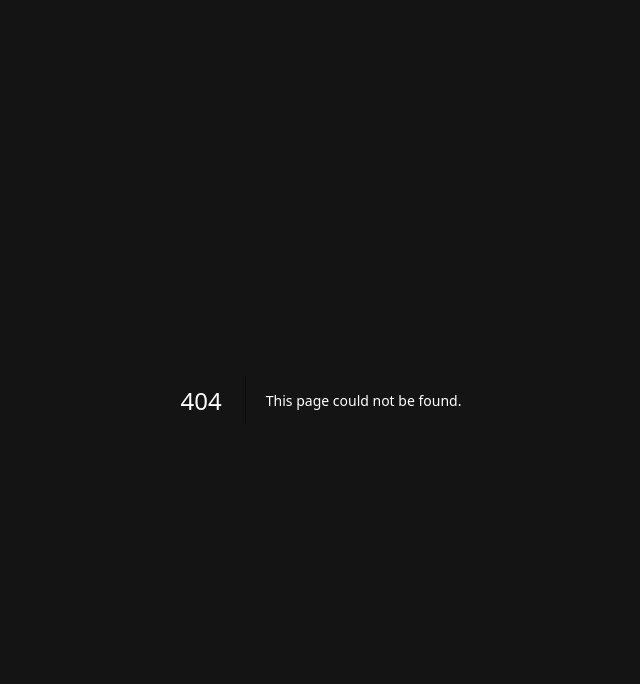
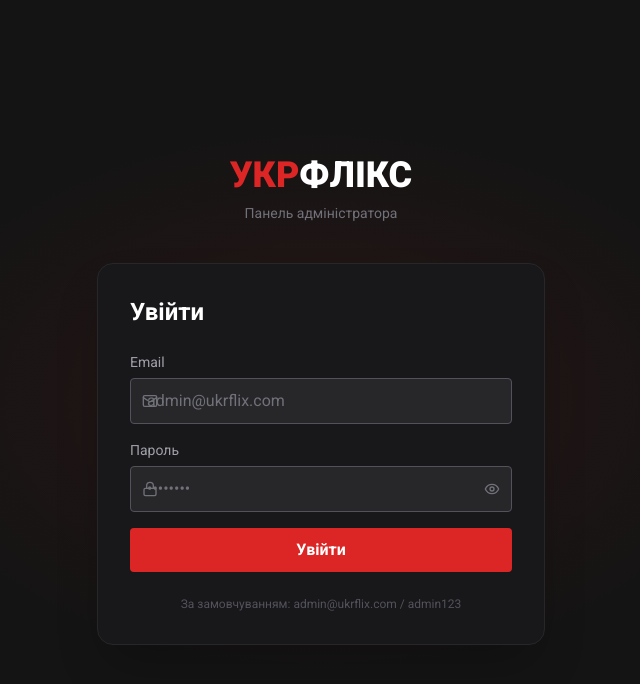
Before and after one commit to gg4965917-cpu/ukrflix, a Next.js app: page /admin/login in a window 1280 px wide. Before the commit this address had no page. Shown: the top 684 px of the page, without its empty margins (319-959 px from the left). Built offline with nearby package versions, Linux system fonts and the light colour scheme.

Commit message:
add: src/app/admin/login/page.tsx

```diff
--- /dev/null
+++ b/src/app/admin/login/page.tsx
@@ -0,0 +1,121 @@
+"use client";
+
+import { useState } from "react";
+import { signIn } from "next-auth/react";
+import { useRouter } from "next/navigation";
+import { Eye, EyeOff, Lock, Mail, AlertCircle } from "lucide-react";
+
+export default function AdminLoginPage() {
+  const router = useRouter();
+  const [email, setEmail] = useState("");
+  const [password, setPassword] = useState("");
+  const [showPass, setShowPass] = useState(false);
+  const [error, setError] = useState("");
+  const [loading, setLoading] = useState(false);
+
+  const handleLogin = async (e: React.FormEvent) => {
+    e.preventDefault();
+    setLoading(true);
+    setError("");
+
+    const res = await signIn("credentials", {
+      email,
+      password,
+      redirect: false,
+    });
+
+    if (res?.ok) {
+      router.push("/admin");
+    } else {
+      setError("Невірний email або пароль");
+    }
+    setLoading(false);
+  };
+
+  return (
+    <div className="min-h-screen bg-[#141414] flex items-center justify-center px-4">
+      {/* Background effect */}
+      <div className="absolute inset-0 bg-gradient-radial from-red-900/20 via-transparent to-transparent" />
+
+      <div className="relative w-full max-w-md">
+        {/* Logo */}
+        <div className="text-center mb-10">
+          <h1 className="text-4xl font-black inline">
+            <span className="text-red-600">УКР</span>
+            <span className="text-white">ФЛІКС</span>
+          </h1>
+          <p className="text-zinc-500 text-sm mt-2">Панель адміністратора</p>
+        </div>
+
+        {/* Card */}
+        <div className="bg-zinc-900 border border-zinc-800 rounded-2xl p-8 shadow-2xl">
+          <h2 className="text-white text-2xl font-bold mb-6">Увійти</h2>
+
+          {error && (
+            <div className="flex items-center gap-2 bg-red-900/30 border border-red-700 text-red-400 px-4 py-3 rounded-lg mb-4 text-sm">
+              <AlertCircle size={16} />
+              {error}
+            </div>
+          )}
+
+          <form onSubmit={handleLogin} className="space-y-4">
+            <div>
+              <label className="block text-zinc-400 text-sm mb-1.5">Email</label>
+              <div className="relative">
+                <Mail
+                  size={16}
+                  className="absolute left-3 top-1/2 -translate-y-1/2 text-zinc-500"
+                />
+                <input
+                  type="email"
+                  value={email}
+                  onChange={(e) => setEmail(e.target.value)}
+                  placeholder="admin@ukrflix.com"
+                  className="ukrflix-input pl-9"
+                  required
+                />
+              </div>
+            </div>
+
+            <div>
+              <label className="block text-zinc-400 text-sm mb-1.5">Пароль</label>
+              <div className="relative">
+                <Lock
+                  size={16}
+                  className="absolute left-3 top-1/2 -translate-y-1/2 text-zinc-500"
+                />
+                <input
+                  type={showPass ? "text" : "password"}
+                  value={password}
+                  onChange={(e) => setPassword(e.target.value)}
+                  placeholder="••••••••"
+                  className="ukrflix-input pl-9 pr-10"
+                  required
+                />
+                <button
+                  type="button"
+                  onClick={() => setShowPass(!showPass)}
+                  className="absolute right-3 top-1/2 -translate-y-1/2 text-zinc-500 hover:text-white"
+                >
+                  {showPass ? <EyeOff size={16} /> : <Eye size={16} />}
+                </button>
+              </div>
+            </div>
+
+            <button
+              type="submit"
+              disabled={loading}
+              className="w-full btn-red justify-center py-3 mt-2 text-base disabled:opacity-50 disabled:cursor-not-allowed"
+            >
+              {loading ? "Вхід..." : "Увійти"}
+            </button>
+          </form>
+
+          <p className="text-zinc-600 text-xs text-center mt-6">
+            За замовчуванням: admin@ukrflix.com / admin123
+          </p>
+        </div>
+      </div>
+    </div>
+  );
+}
```
